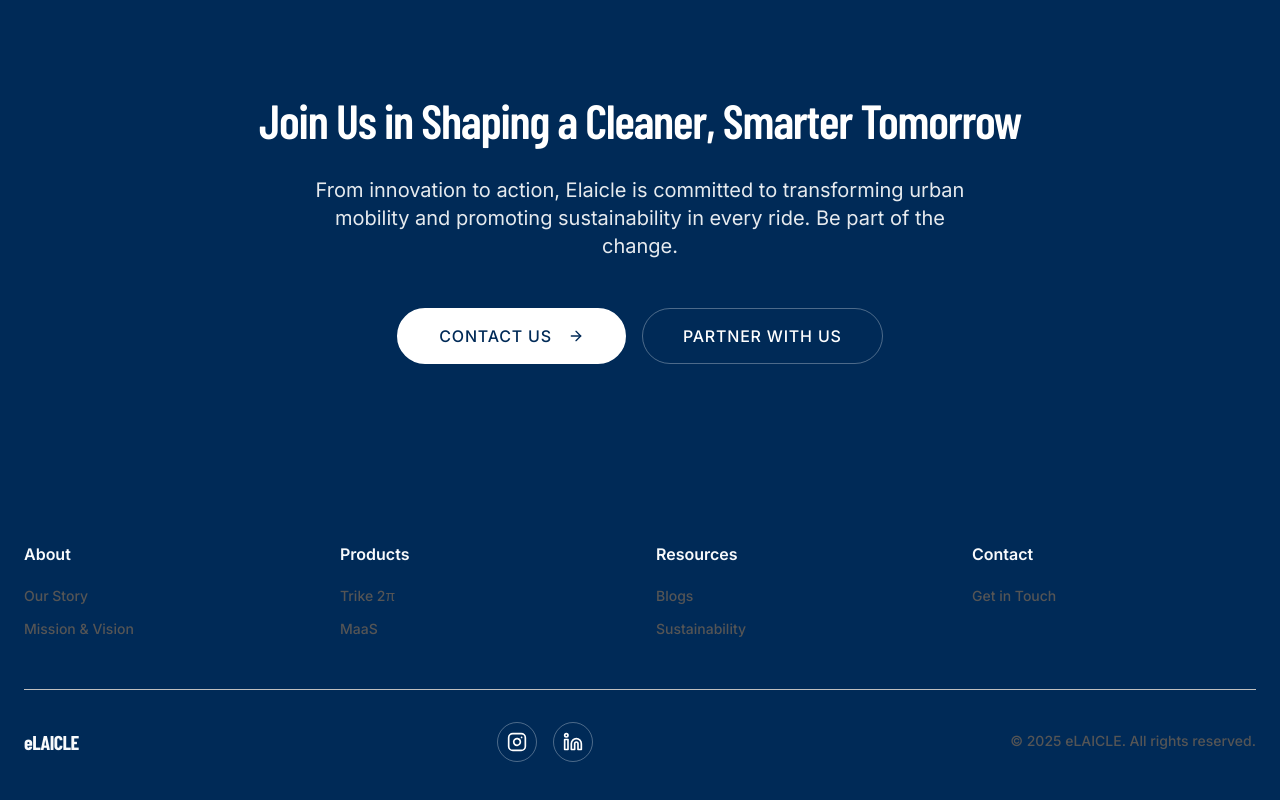
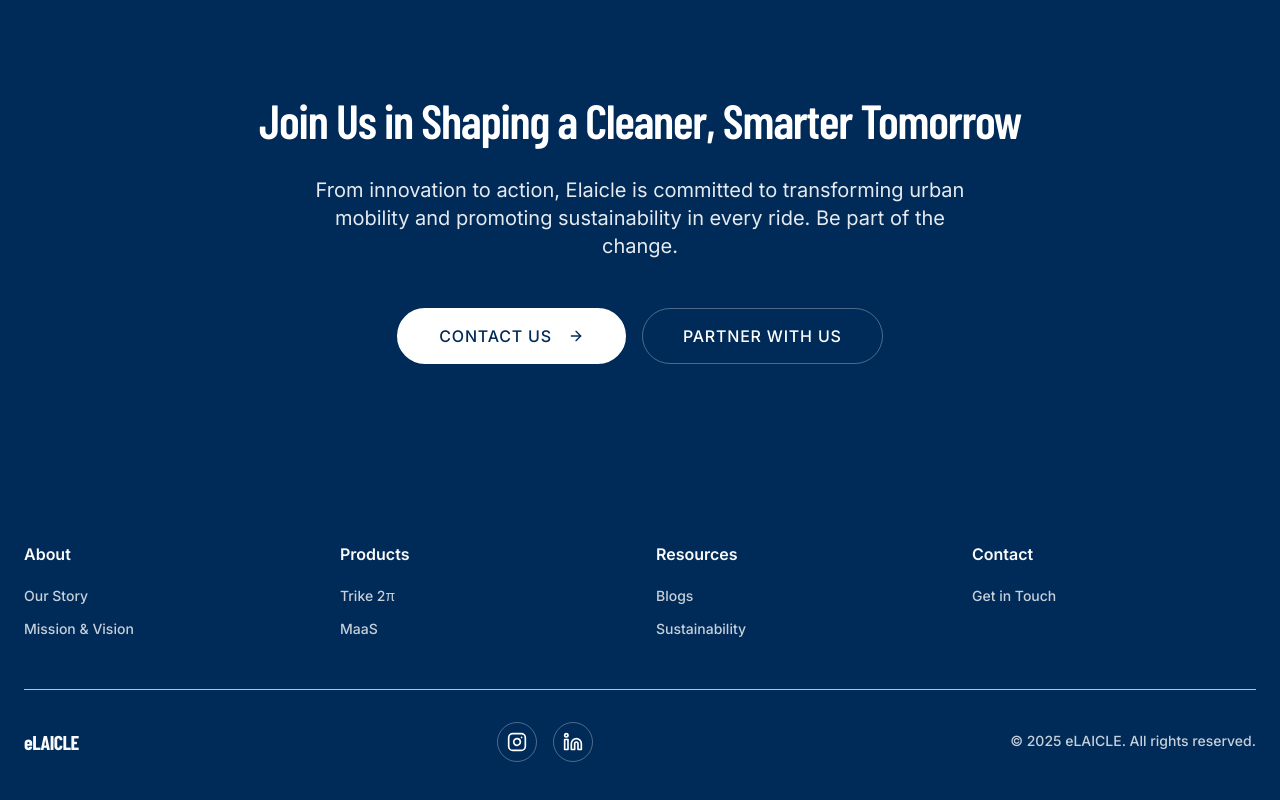
Before and after one commit to Rukaiyabvm/elaicle-design-engine, a React (Vite) app: page / in a window 1280 px wide. Shown: the part 5923-6723 px from the top of the page. Built offline with nearby package versions, Linux system fonts and the light colour scheme.

Commit message:
Fix: Change footer text to white

```diff
--- a/src/components/Footer.tsx
+++ b/src/components/Footer.tsx
@@ -48,7 +48,7 @@ const Footer = () => {
               <h3 className="body-regular font-semibold mb-4 text-slate-50">{category}</h3>
               <ul className="space-y-2">
                 {links.map(link => <li key={link.name}>
-                    <Link to={link.href} className="body-small text-muted-foreground hover:text-primary transition-colors duration-200">
+                    <Link to={link.href} className="body-small text-slate-50/80 hover:text-slate-50 transition-colors duration-200">
                       {link.name}
                     </Link>
                   </li>)}
@@ -74,7 +74,7 @@ const Footer = () => {
 
             {/* Copyright */}
             <div className="text-center md:text-right">
-              <p className="body-small text-muted-foreground">
+              <p className="body-small text-slate-50/80">
                 © {currentYear} eLAICLE. All rights reserved.
               </p>
             </div>
```
